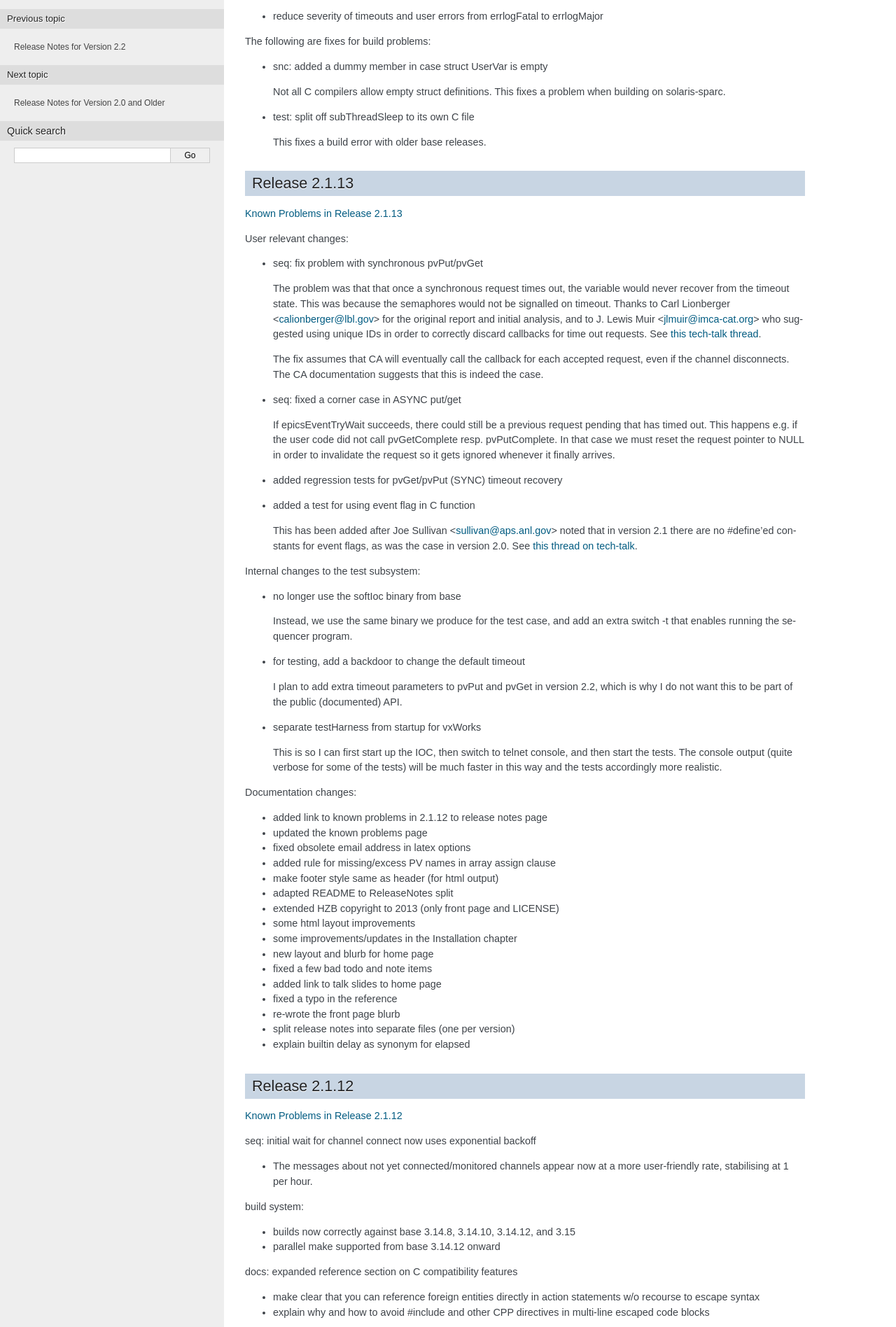
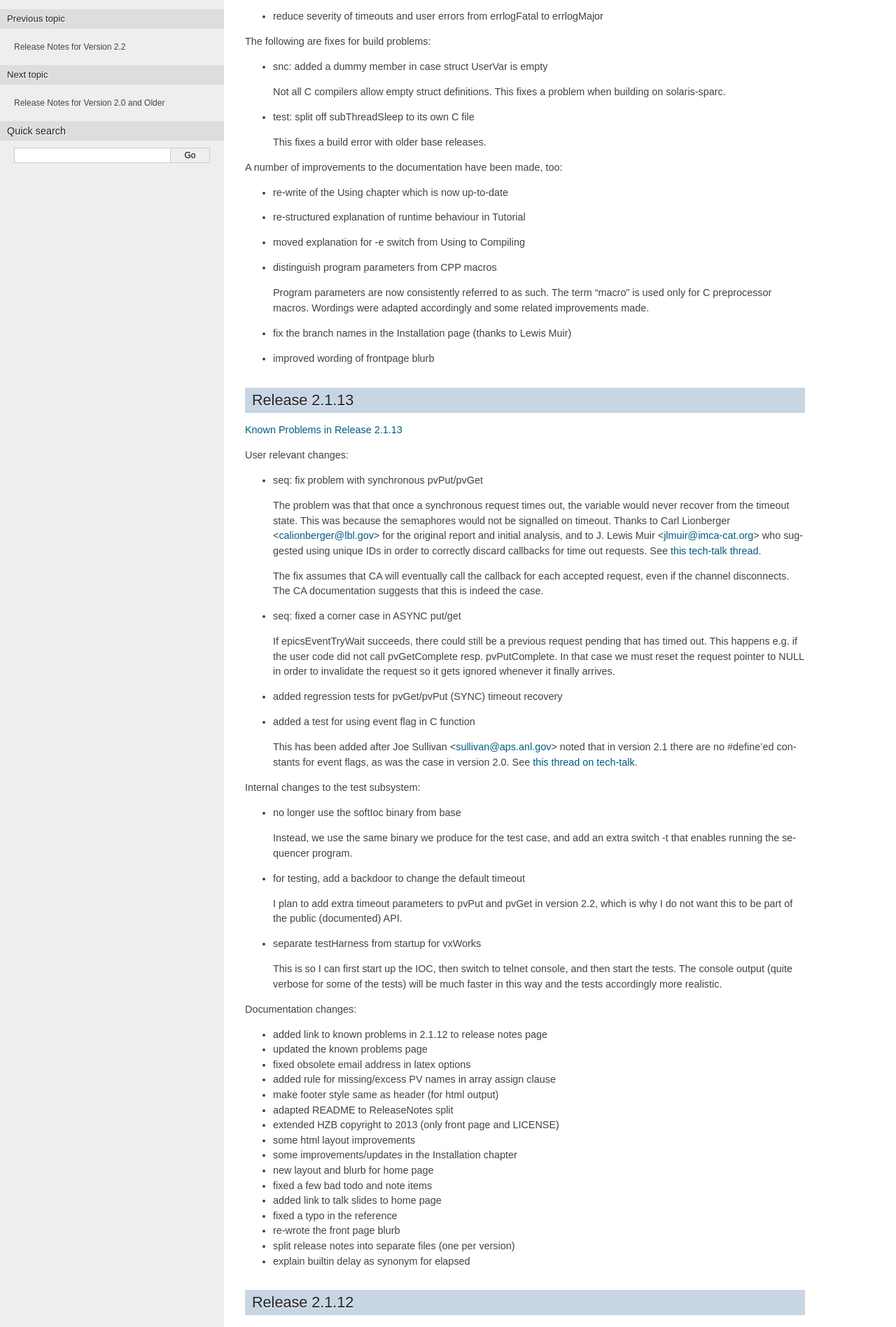
Before and after one commit to jeonghanlee/sequencer-2-2, a Sphinx documentation site: the page built from documentation/ReleaseNotes-2-1.txt, in a window 1280 px wide. Shown: the part 607-2503 px from the top of the page at 70% size. Built offline with Sphinx 7.4.7, drawn with Linux system fonts in a browser that asks for light colours; some of the changed text lies outside the part shown.

Commit message:
docs: added documentation changes to release notes for 2.1.14

```diff
--- a/documentation/ReleaseNotes-2-1.txt
+++ b/documentation/ReleaseNotes-2-1.txt
@@ -45,6 +45,24 @@ The following are fixes for build problems:
 * test: split off subThreadSleep to its own C file
 
   This fixes a build error with older base releases.
+
+A number of improvements to the documentation have been made, too:
+
+* re-write of the Using chapter which is now up-to-date
+
+* re-structured explanation of runtime behaviour in Tutorial
+
+* moved explanation for -e switch from Using to Compiling
+
+* distinguish program parameters from CPP macros
+
+  Program parameters are now consistently referred to as such. The term
+  "macro" is used only for C preprocessor macros. Wordings were adapted
+  accordingly and some related improvements made.
+
+* fix the branch names in the Installation page (thanks to Lewis Muir)
+
+* improved wording of frontpage blurb
 
 
 .. _Release_Notes_2.1.13:
```
